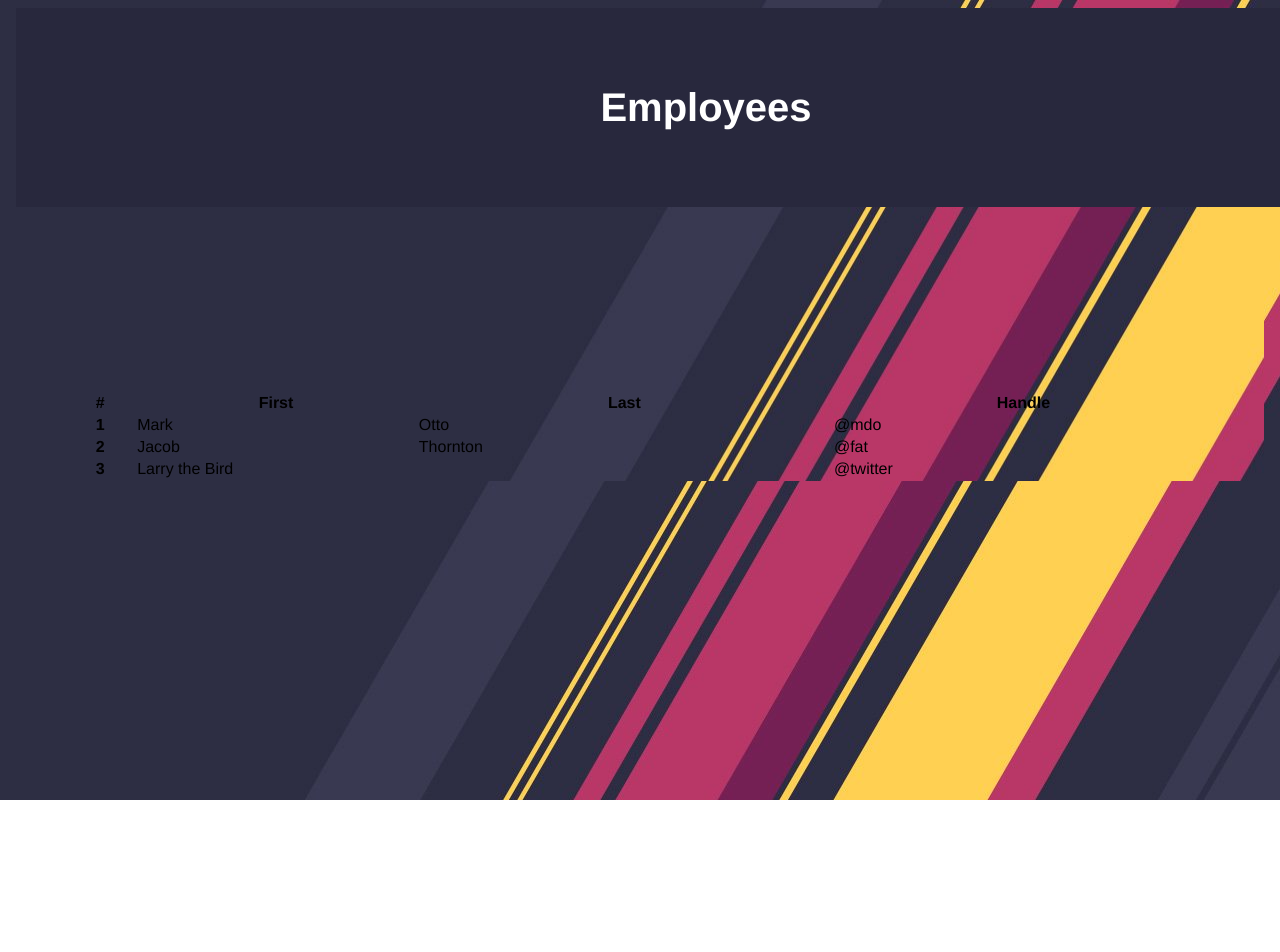
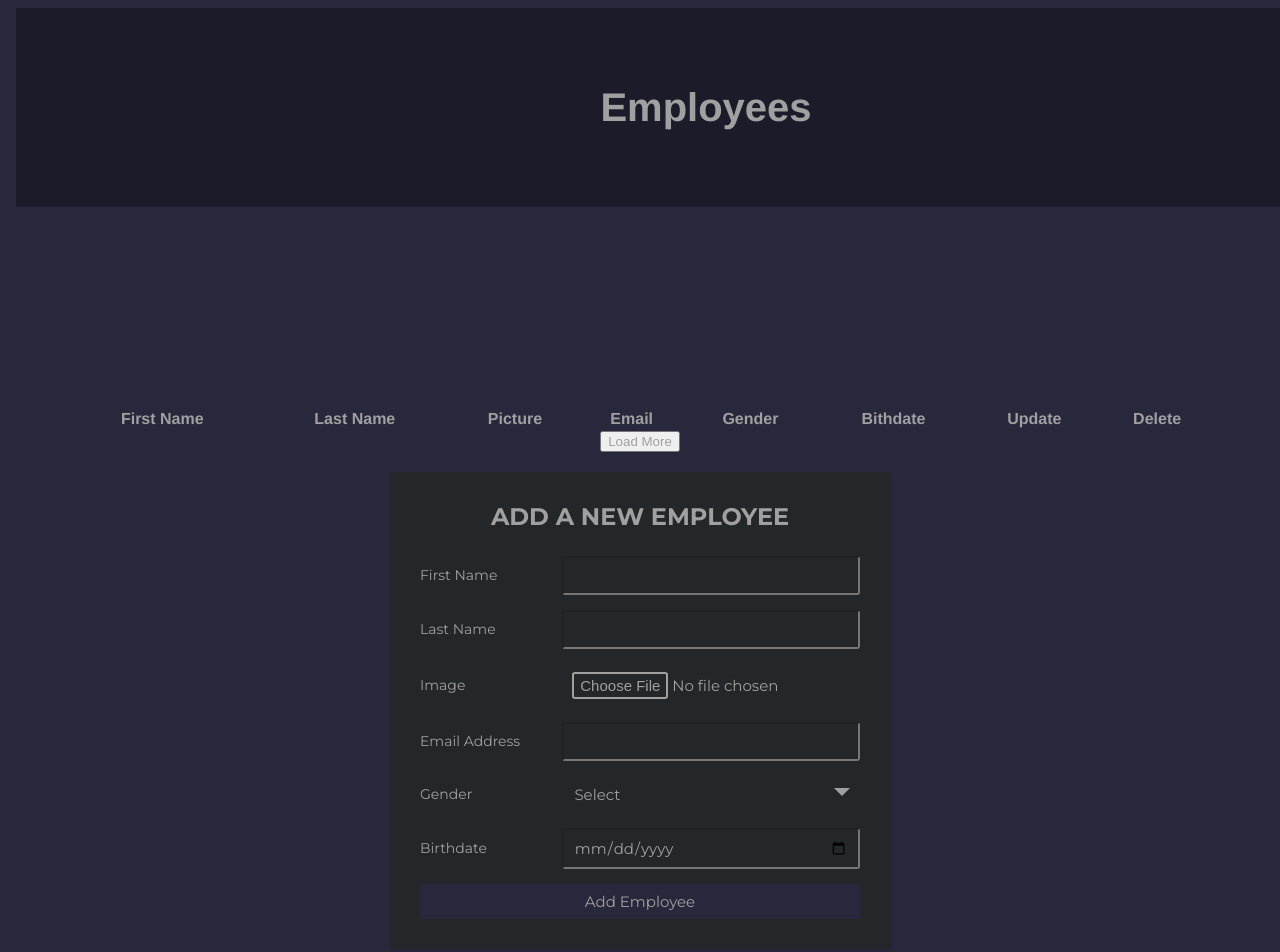
Before and after one commit to Geo3777/cms_vue_3777, a Vue app: page / in a window 1280 px wide. Shown: the top 952 px of the page. Before the commit the page ends 800 px from the top, so only its background shows below. Built offline with nearby package versions, Linux system fonts and the light colour scheme; the HTML template or start-up script is replaced by a standard one.

Commit message:
forn design

```diff
--- a/src/App.vue
+++ b/src/App.vue
@@ -1,11 +1,14 @@
 <template>
   <body>
-    <div class="container-fluid flex-column ">
+    <div class="container-fluid  ">
       <div class="starts fixed-top">
         <Headerr></Headerr>
       </div>
-      <div class="contents">
+      <div class="tabel1">
         <Tabel></Tabel>
+      </div>
+      <div class="formular1">
+        <Formular></Formular>
       </div>
     </div>
   </body>
@@ -14,22 +17,25 @@
 <script>
 import Headerr from "./components/Headerr.vue";
 import Tabel from "./components/Tabel.vue";
+import Formular from "./components/Formular.vue";
 export default {
   name: "App",
   components: {
     Headerr,
     Tabel,
+    Formular,
   },
 };
 </script>
 
 <style>
 body {
-  background-image: url("../src/assets/wp.jpg");
+  background-color: #28283d;
 }
 .container {
+  display: flex;
   justify-content: center;
-
+  align-items: center;
 }
 
 #app {
--- /dev/null
+++ b/src/components/Formular.vue
@@ -0,0 +1,252 @@
+<template>
+  <body>
+    <div class="wrapper" style="background-color:#23272a">
+      <div class="title">
+        Add a new Employee
+      </div>
+      <form style="background-color:#23272a" class="form">
+        <div class="inputfield">
+          <label>First Name</label>
+          <input type="text" class="input" required />
+        </div>
+        <div class="inputfield">
+          <label>Last Name</label>
+          <input type="text" class="input" required />
+        </div>
+        <div class="inputfield" style="background-color:#23272a">
+          <label>Image</label>
+          <input
+            type="file"
+            id="image"
+            accept="image/*"
+            class="input"
+            style="background-color:#23272a"
+            required
+          />
+        </div>
+        <div class="inputfield">
+          <label>Email Address</label>
+          <input type="text" class="input" required email />
+        </div>
+        <div class="inputfield">
+          <label>Gender</label>
+          <div class="custom_select">
+            <select class="selectt" required>
+              <option value="">Select</option>
+              <option value="male">Male</option>
+              <option value="female">Female</option>
+            </select>
+          </div>
+        </div>
+        <div class="inputfield">
+          <label>Birthdate</label>
+          <input type="date" name="bday" id="bday" class="input" required />
+        </div>
+        <div class="inputfield">
+          <input type="submit" value="Add Employee" class="btn" />
+        </div>
+      </form>
+    </div>
+  </body>
+</template>
+
+<script>
+export default {
+  name: "Formular",
+  props: {},
+};
+</script>
+
+<!-- Add "scoped" attribute to limit CSS to this component only -->
+<style scoped>
+@import url("https://fonts.googleapis.com/css?family=Montserrat:400,700&display=swap");
+
+* {
+  margin: 0;
+  padding: 0;
+  box-sizing: border-box;
+  font-family: "Montserrat", sans-serif;
+}
+
+.wrapper {
+  max-width: 500px;
+  width: 100%;
+  background: #fff;
+  margin: 20px auto;
+  box-shadow: 1px 1px 2px rgba(0, 0, 0, 0.125);
+  padding: 30px;
+}
+
+.wrapper .title {
+  font-size: 24px;
+  font-weight: 700;
+  margin-bottom: 25px;
+  color: #a0a0a0;
+  text-transform: uppercase;
+  text-align: center;
+}
+
+.wrapper .form {
+  width: 100%;
+}
+
+.wrapper .form .inputfield {
+  margin-bottom: 15px;
+  display: flex;
+  align-items: center;
+}
+
+.wrapper .form .inputfield label {
+  width: 200px;
+  color: #a0a0a0;
+  margin-right: 10px;
+  font-size: 14px;
+}
+
+.wrapper .form .inputfield .input,
+.wrapper .form .inputfield .textarea .selectt {
+  width: 100%;
+  outline: none;
+
+  font-size: 15px;
+  padding: 8px 10px;
+  border-radius: 3px;
+  transition: all 0.3s ease;
+}
+
+.wrapper .form .inputfield .textarea {
+  width: 100%;
+  height: 125px;
+  resize: none;
+}
+
+.wrapper .form .inputfield .custom_select {
+  position: relative;
+  width: 100%;
+  height: 37px;
+}
+
+.wrapper .form .inputfield .custom_select:before {
+  content: "";
+  position: absolute;
+  top: 12px;
+  right: 10px;
+  border: 8px solid;
+  border-color: #a0a0a0 transparent transparent transparent;
+  pointer-events: none;
+}
+
+.wrapper .form .inputfield .custom_select select {
+  -webkit-appearance: none;
+  -moz-appearance: none;
+  appearance: none;
+  outline: none;
+  width: 100%;
+  height: 100%;
+  border: 0px;
+  padding: 8px 10px;
+  font-size: 15px;
+
+  border-radius: 3px;
+}
+
+.wrapper .form .inputfield .input:focus,
+.wrapper .form .inputfield .textarea:focus,
+.wrapper .form .inputfield .custom_select select:focus {
+  border: 1px solid #28283d;
+}
+
+.wrapper .form .inputfield p {
+  font-size: 14px;
+  color: #a0a0a0;
+}
+.wrapper .form .inputfield .check {
+  width: 15px;
+  height: 15px;
+  position: relative;
+  display: block;
+  cursor: pointer;
+}
+.wrapper .form .inputfield .check input[type="checkbox"] {
+  position: absolute;
+  top: 0;
+  left: 0;
+  opacity: 0;
+}
+.wrapper .form .inputfield .check .checkmark {
+  width: 15px;
+  height: 15px;
+  border: 1px solid #28283d;
+  display: block;
+  position: relative;
+}
+.wrapper .form .inputfield .check .checkmark:before {
+  content: "";
+  position: absolute;
+  top: 1px;
+  left: 2px;
+  width: 5px;
+  height: 2px;
+  border: 2px solid;
+  transform: rotate(-45deg);
+  display: none;
+}
+
+.wrapper
+  .form
+  .inputfield
+  .check
+  input[type="checkbox"]:checked
+  ~ .checkmark:before {
+  display: block;
+}
+
+.wrapper .form .inputfield .btn {
+  width: 100%;
+  padding: 8px 10px;
+  font-size: 15px;
+  border: 0px;
+  background: #28283d;
+  color: #a0a0a0;
+  cursor: pointer;
+  border-radius: 3px;
+  outline: none;
+}
+
+.wrapper .form .inputfield .btn:hover {
+  background: #28283d;
+}
+
+.wrapper .form .inputfield:last-child {
+  margin-bottom: 0;
+}
+.input {
+  background-color: #23272a;
+  color: #a0a0a0;
+}
+.selectt {
+  background-color: #23272a;
+  color: #a0a0a0;
+}
+
+@media (max-width: 420px) {
+  .wrapper .form .inputfield {
+    flex-direction: column;
+    align-items: flex-start;
+  }
+  .wrapper .form .inputfield label {
+    margin-bottom: 5px;
+  }
+  .wrapper .form .inputfield.terms {
+    flex-direction: row;
+  }
+}
+input[type="file"]::file-selector-button {
+  border: 2px solid #a0a0a0;
+  padding: 0.2em 0.4em;
+  border-radius: 0.2em;
+  background-color: #23272a;
+  transition: 1s;
+  color: #a0a0a0;
+}
+</style>
--- a/src/components/Headerr.vue
+++ b/src/components/Headerr.vue
@@ -17,8 +17,8 @@ export default {
   padding: 50px;
   text-align: center;
   font-size: 20px;
-  background-color: #28283d;
-  color: white;
+  background-color: #1b1b2a;
+  color: #a0a0a0;
   width: 100vw;
 }
 </style>
--- a/src/components/Tabel.vue
+++ b/src/components/Tabel.vue
@@ -1,34 +1,22 @@
 <template>
-  <div class="tabell table-responsive float-left">
+  <div class="tabell table-responsive">
     <table class="table table-hover table-dark ">
       <thead>
         <tr>
-          <th scope="col">#</th>
-          <th scope="col">First</th>
-          <th scope="col">Last</th>
-          <th scope="col">Handle</th>
+          <th>First Name</th>
+          <th>Last Name</th>
+          <th>Picture</th>
+          <th>Email</th>
+          <th>Gender</th>
+          <th>Bithdate</th>
+          <th>Update</th>
+          <th>Delete</th>
         </tr>
       </thead>
-      <tbody>
-        <tr>
-          <th scope="row">1</th>
-          <td>Mark</td>
-          <td>Otto</td>
-          <td>@mdo</td>
-        </tr>
-        <tr>
-          <th scope="row">2</th>
-          <td>Jacob</td>
-          <td>Thornton</td>
-          <td>@fat</td>
-        </tr>
-        <tr>
-          <th scope="row">3</th>
-          <td colspan="2">Larry the Bird</td>
-          <td>@twitter</td>
-        </tr>
-      </tbody>
     </table>
+  </div>
+  <div class="wrapper">
+    <button type="button" class="btn btn-dark btn-lg">Load More</button>
   </div>
 </template>
 
@@ -43,11 +31,17 @@ export default {
 
 <!-- Add "scoped" attribute to limit CSS to this component only -->
 <style scoped>
-
 table {
-  margin-top:  23vh;
+  margin-top: 25vh;
   width: 90vw;
   margin-left: auto;
   margin-right: auto;
+  color: #a0a0a0;
+}
+.wrapper {
+  text-align: center;
+}
+.btn {
+  color: #a0a0a0;
 }
 </style>
```
